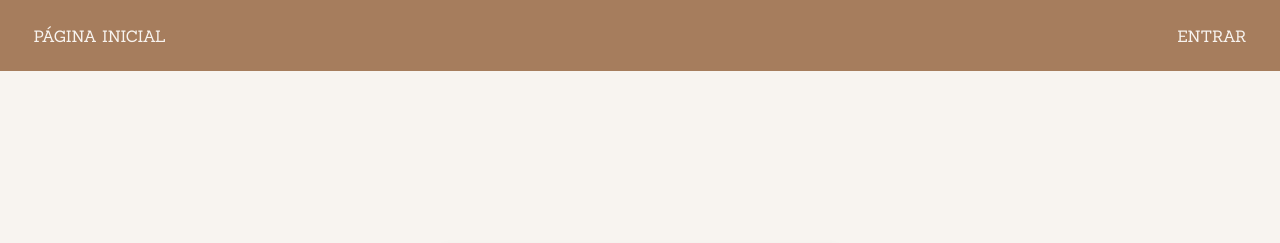
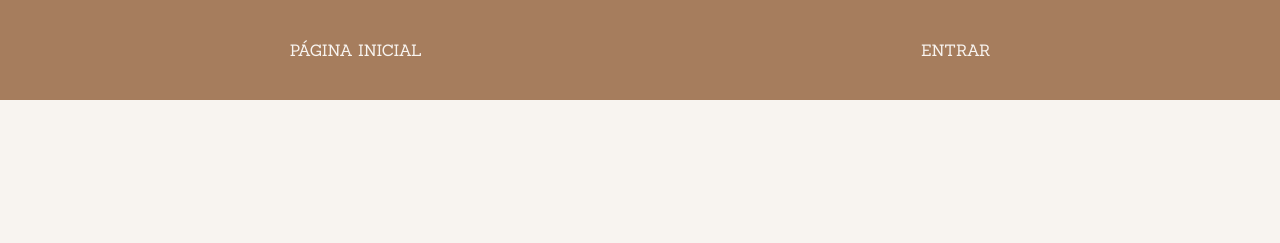
Before and after one commit to fredsonPOSantos/BarbeariaGenese, a plain HTML site: page register.html in a window 1280 px wide. Shown: the top 243 px of the page. Drawn offline with Linux system fonts and the light colour scheme.

Commit message:
Update register.css

```diff
--- a/css/register.css
+++ b/css/register.css
@@ -41,14 +41,12 @@ body, ul, li, p, footer{
     /* Header */
 .header {
     background-color: var(--primary-color);
-    padding: 1.3rem;
+    padding: 2.5rem;
     display: flex;
-    justify-content: space-between;
+    justify-content: space-around;
     align-items: center;
     background-color: var(--primary-color);
-    padding: 1.6rem;
     display: flex;
-    justify-content: space-between;
     align-items: center;
     width: 100%;
 }
```
